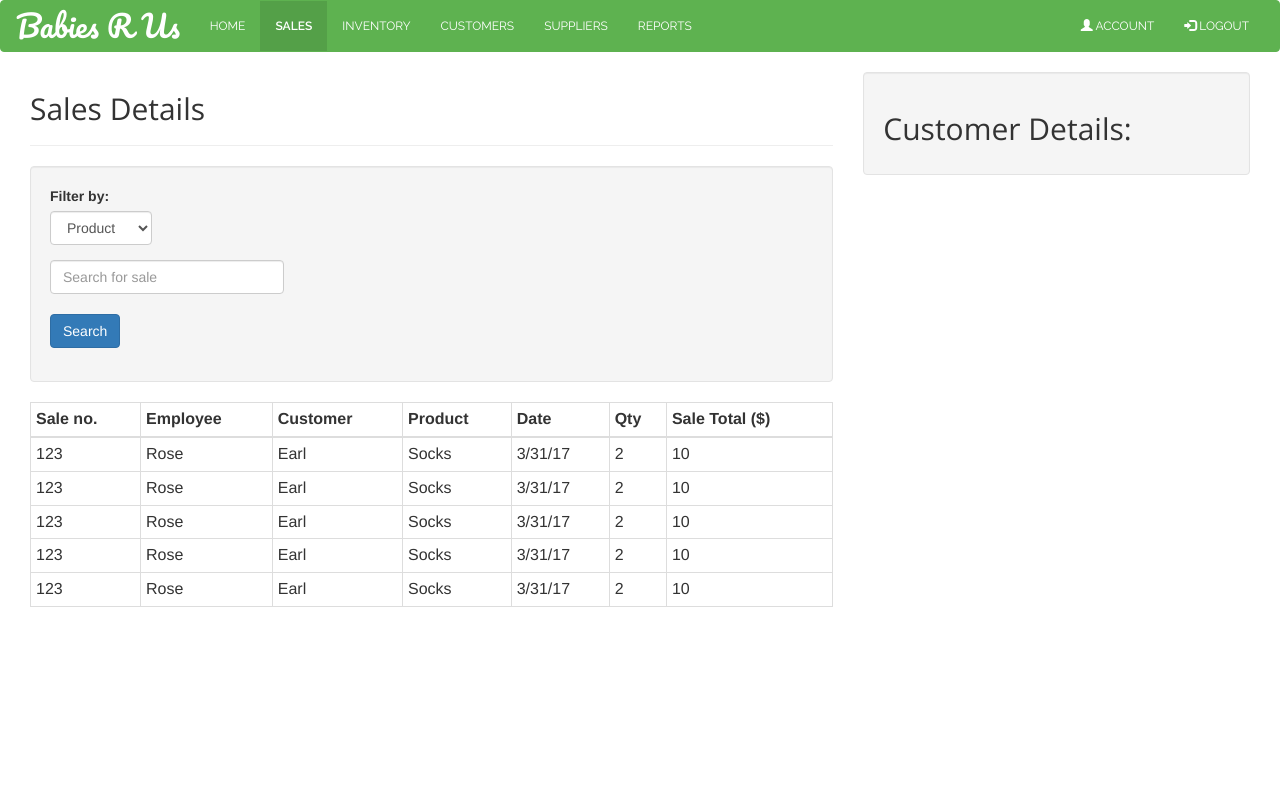
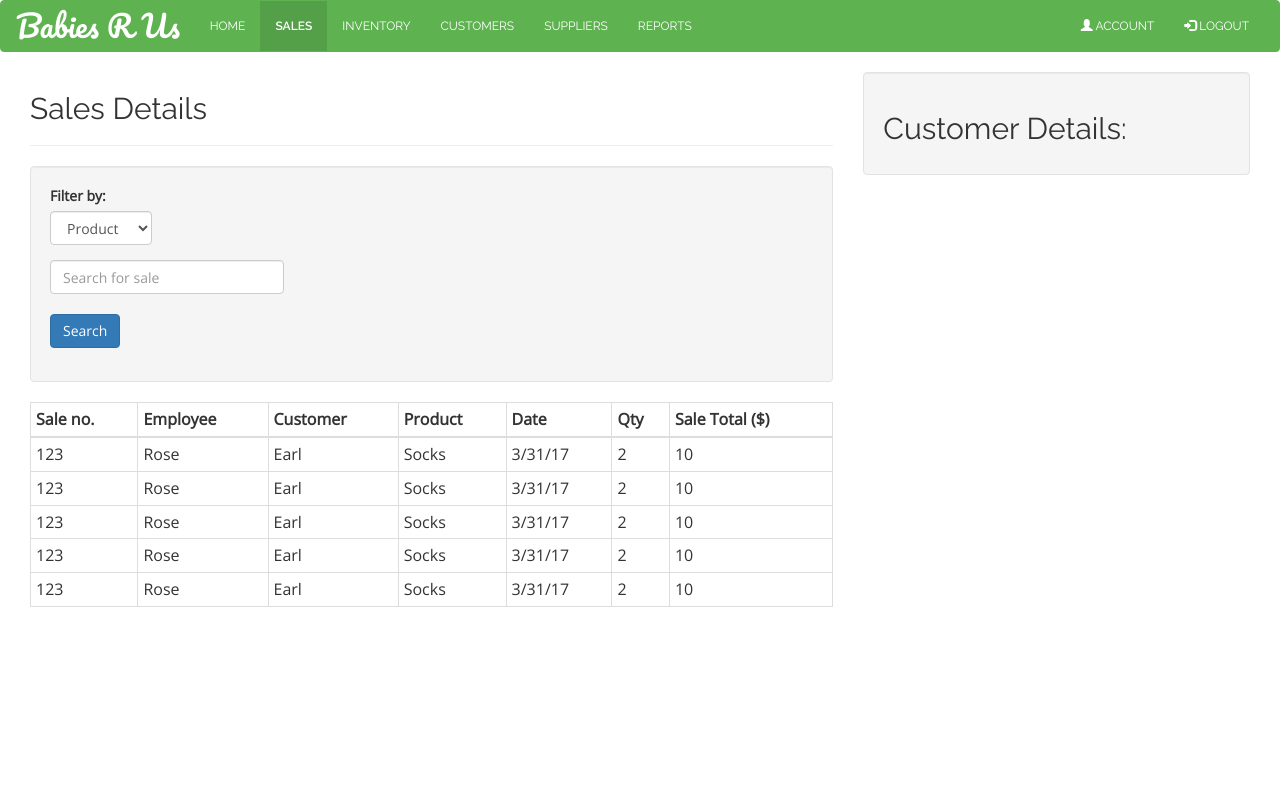
Before and after one commit to derreck503/PointOfSales, a PHP site: page /sales.html in a window 1280 px wide. Run offline with PHP 8.4, Linux system fonts and the light colour scheme; some libraries are stand-ins or nearby versions.

Commit message:
Another font change
lol I changed body to open sans, and h1s etc to raleway

```diff
--- a/css/custom.css
+++ b/css/custom.css
@@ -1,5 +1,9 @@
 h1,h2,h3,h4,h5,h6 {
-    font-family: 'Open Sans',sans-serif;
+    font-family: 'Raleway';
+}
+
+body {
+    font-family: 'Open Sans';
 }
 
 /* navbar */
```
